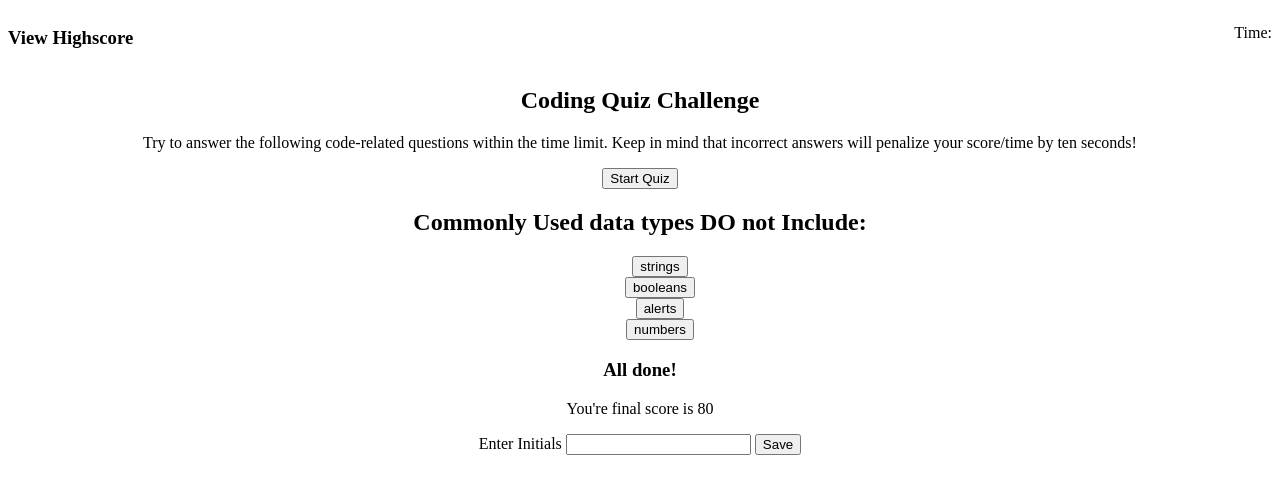
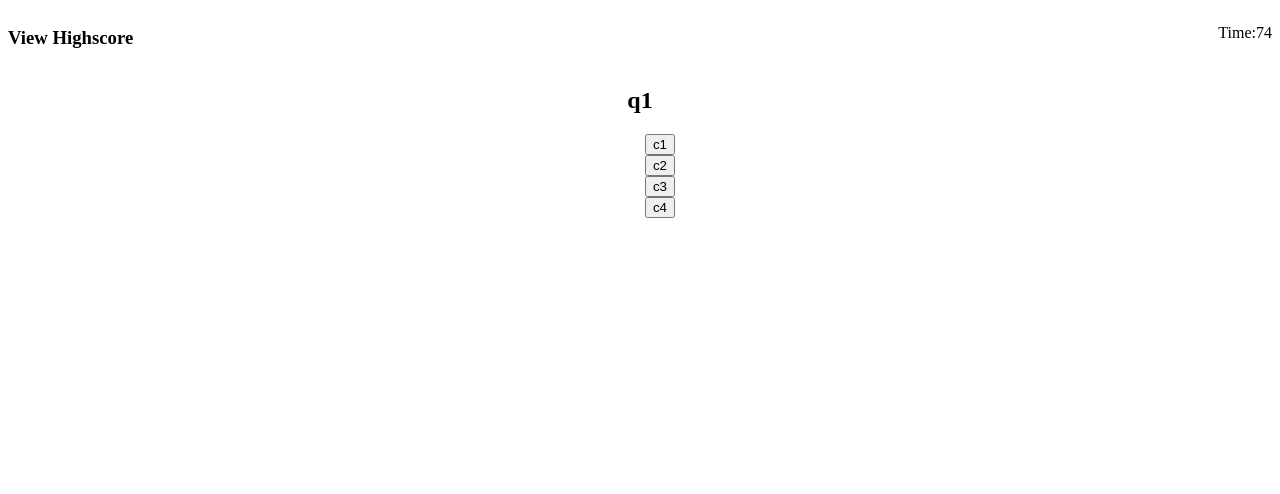
Before and after one commit to bizwliz/challenge4-code-quiz, a plain HTML site: page index.html in a window 1280 px wide. Both pictures are taken after a click on the button "Start Quiz". Drawn offline with Linux system fonts and the light colour scheme.

Commit message:
added choices, and class hide in js

```diff
--- a/assets/css/style.css
+++ b/assets/css/style.css
@@ -17,7 +17,7 @@ header p{
     display: none;
 }
 
-#intro-section, #question-section, #initial-section{
+#intro-section, #question-section, #initial-section, #highscore-section{
     text-align: center;
 }
 
--- a/assets/js/script.js
+++ b/assets/js/script.js
@@ -0,0 +1,79 @@
+var startBtn = document.getElementById("start-btn")
+var IntroSectionEl = document.getElementById("intro-section")
+var timerEl = document.getElementById("timer")
+var questionSectionEl = document.getElementById("question-section")
+var titleEl = document.getElementById("title")
+var choicesEl = document.querySelectorAll(".choices")
+
+var questionIndex = 0
+var questionsArray = [
+    {
+        title: "q1",
+        choices: ["c1", "c2", "c3", "c4"],
+        answer: "c2"
+    },
+    {
+        title: "q2",
+        choices: ["c1", "c2", "c3", "c4"],
+        answer: "c2"
+    },
+    {
+        title: "q3",
+        choices: "c1, c2, c3, c4",
+        answer: "c2"
+    },
+    {
+        title: "q4",
+        choices: ["c1", "c2", "c3", "c4"],
+        answer: "c2"
+    },
+    {
+        title: "q5",
+        choices: ["c1", "c2", "c3", "c4"],
+        answer: "c2"
+    }
+]
+
+var timeLeft = questionsArray.length* 15
+
+var setIntervalId = 0;
+
+function startQuiz(){
+    IntroSectionEl.classList.add("hide")
+    questionSectionEl.removeAttribute("class")
+    setIntervalId = setInterval(CountDown, 1000)
+    showQuestions()
+}
+
+function CountDown(){
+    timerEl.textContent = timeLeft--
+    if(timeLeft===0){
+        clearInterval(setIntervalId)
+    }
+}
+
+function showQuestions(){
+    titleEl.textContent=questionsArray[questionIndex].title
+
+    choicesEl[0].textContent=questionsArray[questionIndex].choices[0]
+
+    choicesEl[1].textContent = questionsArray[questionIndex].choices[1]
+
+    choicesEl[2].textContent = questionsArray[questionIndex].choices[2]
+
+    choicesEl[3].textContent = questionsArray[questionIndex].choices[3]
+}
+
+
+function handleAnswer(event){
+    console.log(event.target.textContent)
+    console.log(questionsArray[questionIndex].answer)
+    questionIndex++
+    showQuestions()
+
+}
+for(var i = 0; i < choicesEl.length; i++){
+    choicesEl[i].addEventListener("click", handleAnswer)
+}
+
+startBtn.addEventListener("click", startQuiz)
--- a/index.html
+++ b/index.html
@@ -22,8 +22,8 @@
             <button id="start-btn">Start Quiz</button>
         </section>
 
-        <section id="question-section">
-            <h1>Commonly Used data types DO not Include:</h1>
+        <section id="question-section" class="hide">
+            <h1 id="title">Commonly Used data types DO not Include:</h1>
             <ul>
                 <li><button class="choices">strings</button></li>
                 <li><button class="choices">booleans</button></li>
@@ -32,7 +32,7 @@
             </ul>
         </section>
 
-        <section id="initial-section">
+        <section id="initial-section" class="hide">
             <h3>All done!</h3>
             <p>You're final score is <label for="" id="score">80</label></p>
 
@@ -40,8 +40,13 @@
             <button id="save-btn">Save</button>
         </section>
 
-        <section id="highscore-section">
-
+        <section id="highscore-section" class="hide">
+            <h3>High Scores</h3>
+                <ol>
+                    <li>LG-80</li>
+                </ol>
+            <button id="go-back-btn">Go Back</button>
+            <button id="clear-btn">Clear High Scores</button>
         </section>
 
     </main>
```
